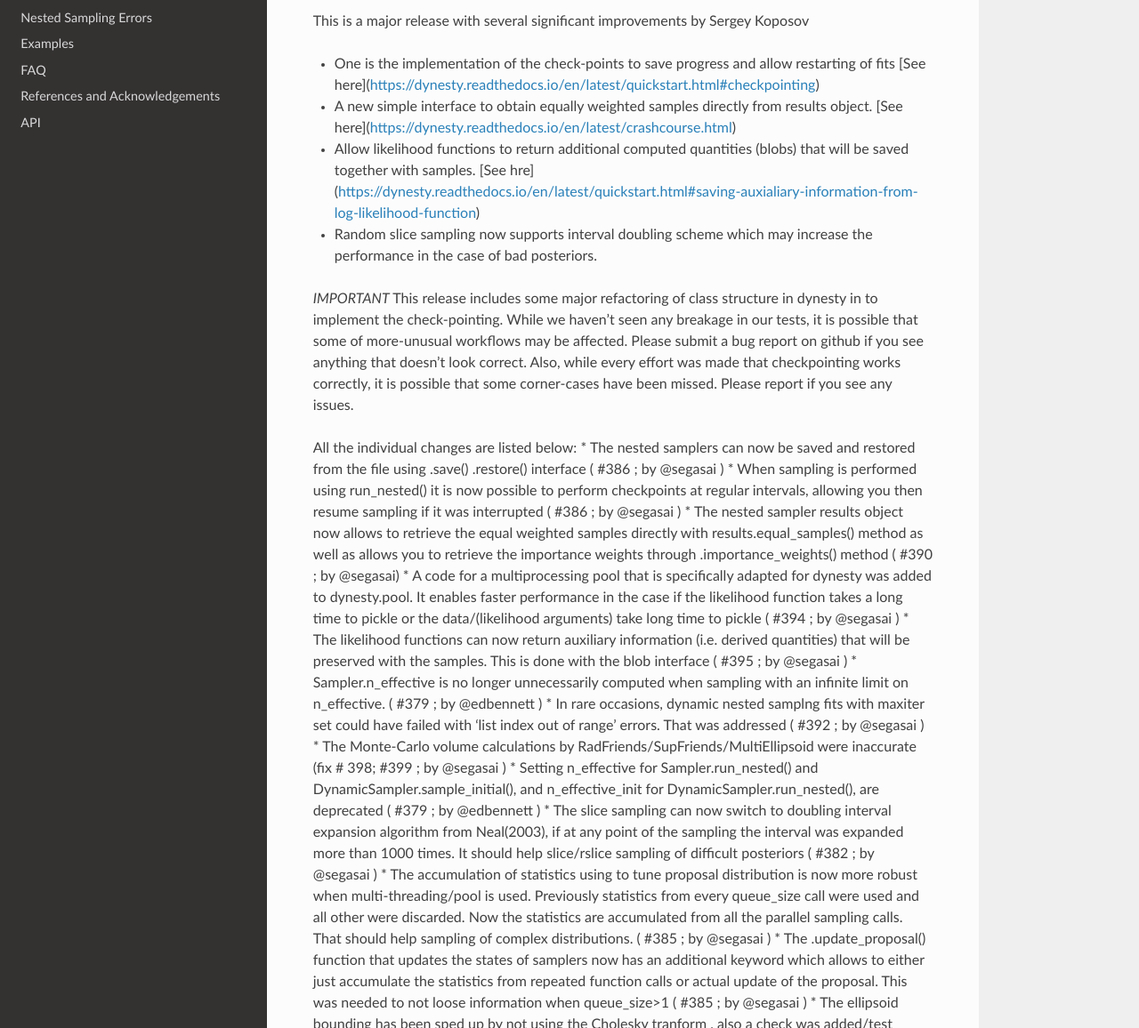
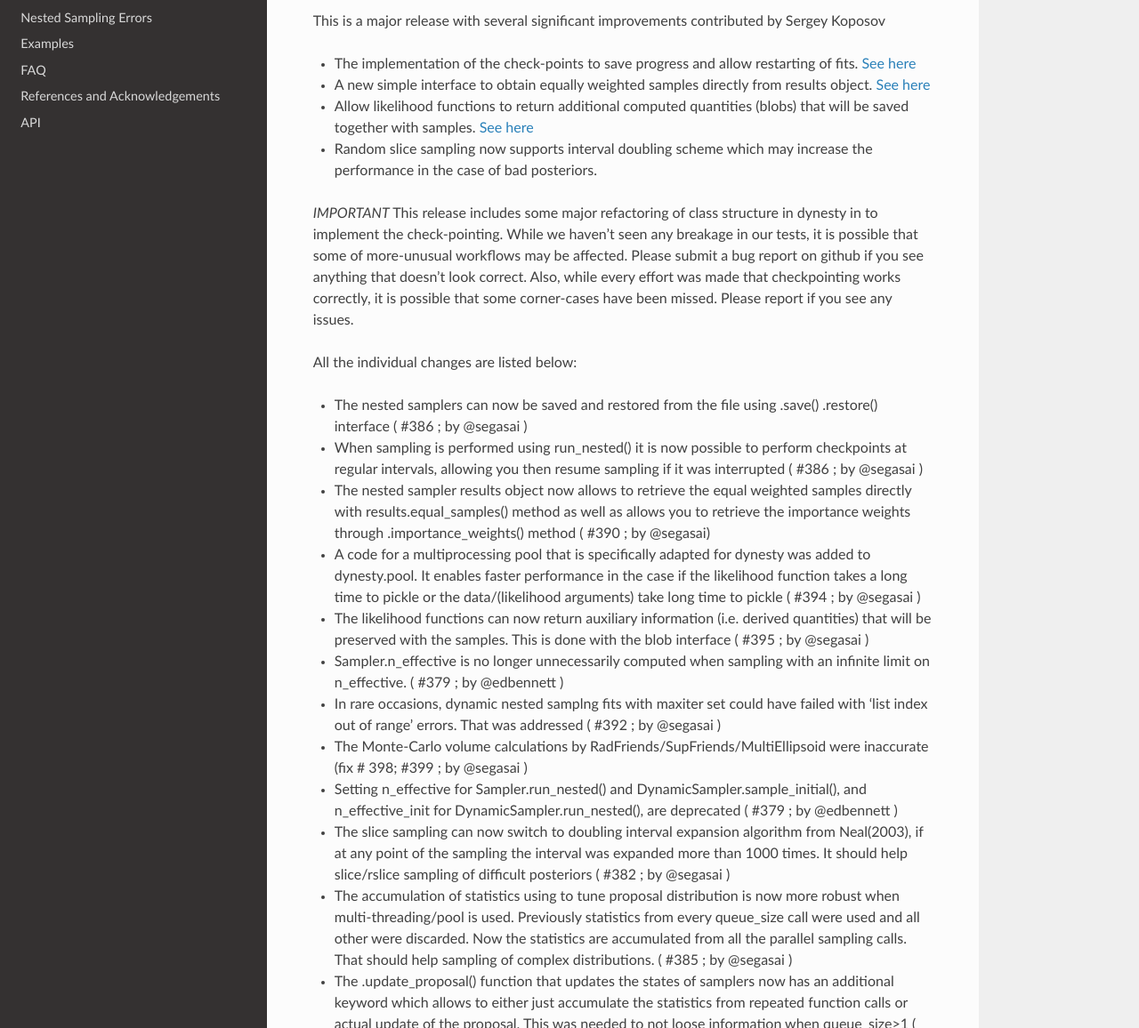
Before and after one commit to joshspeagle/dynesty, a Sphinx documentation site: the page built from docs/source/index.rst, in a window 1280 px wide and 1400 px high, scrolled down 2282 px. Shown: the part 244-1400 px from the top of the window at 89% size. Built offline with Sphinx 7.4.7 and the Read the Docs theme 2.0.0, drawn with Linux system fonts in a browser that asks for light colours; the version number is read from the project's files by our own code; some of the changed text lies outside the part shown.

Commit message:
update changelog formattign

```diff
--- a/docs/source/index.rst
+++ b/docs/source/index.rst
@@ -100,59 +100,59 @@
 
 2.0.0 (2022-10-06)
 ------------------
-This is a major release with several significant improvements by Sergey Koposov
+This is a major release with several significant improvements contributed by Sergey Koposov
 
-* One is the implementation of the check-points to save progress and allow restarting of fits [See here](https://dynesty.readthedocs.io/en/latest/quickstart.html#checkpointing)
-* A new simple interface to obtain equally weighted samples directly from results object. [See here](https://dynesty.readthedocs.io/en/latest/crashcourse.html)
-* Allow likelihood functions to return additional computed quantities (blobs) that will be saved together with samples. [See hre](https://dynesty.readthedocs.io/en/latest/quickstart.html#saving-auxialiary-information-from-log-likelihood-function)
-* Random slice sampling now supports interval doubling scheme which may increase the performance in the case of bad posteriors.
+- The implementation of the check-points to save progress and allow restarting of fits. `See here <https://dynesty.readthedocs.io/en/latest/quickstart.html#checkpointing>`__
+- A new simple interface to obtain equally weighted samples directly from results object. `See here <https://dynesty.readthedocs.io/en/latest/crashcourse.html>`__
+- Allow likelihood functions to return additional computed quantities (blobs) that will be saved together with samples. `See here <https://dynesty.readthedocs.io/en/latest/quickstart.html#saving-auxialiary-information-from-log-likelihood-function>`__
+- Random slice sampling now supports interval doubling scheme which may increase the performance in the case of bad posteriors.
 
 *IMPORTANT* This release includes some major refactoring of class structure in dynesty in to implement the check-pointing. While we haven't seen any breakage in our tests, it is possible that some of more-unusual workflows may be affected. Please submit a bug report on github if you see anything that doesn't look correct. Also, while every effort was made that checkpointing works correctly, it is possible that some corner-cases have been missed. Please report if you see any issues.
 
 All the individual changes are listed below:
-* The nested samplers can now be saved and restored from the file using .save()
-.restore() interface ( #386 ; by @segasai )
-* When sampling is performed using run_nested() it is now possible to perform checkpoints at regular intervals, allowing you then resume sampling if it was interrupted ( #386 ; by @segasai )
-* The nested sampler results object now allows to retrieve the equal weighted samples directly with results.equal_samples() method as well as allows you to retrieve the importance weights through .importance_weights() method ( #390 ; by @segasai)
-* A code for a multiprocessing pool that is specifically adapted for dynesty was added to dynesty.pool. It enables faster performance in the case if the likelihood function takes a long time to pickle or the data/(likelihood arguments) take long time to pickle ( #394 ; by @segasai )
-* The likelihood functions can now return auxiliary information (i.e. derived quantities) that will be preserved with the samples. This is done with the blob interface ( #395 ; by @segasai )
-* Sampler.n_effective is no longer unnecessarily computed when sampling with an infinite limit on n_effective. ( #379 ; by @edbennett )
-* In rare occasions, dynamic nested samplng fits with maxiter set could have failed with 'list index out of range' errors. That was addressed ( #392 ; by @segasai )
-* The Monte-Carlo volume calculations by RadFriends/SupFriends/MultiEllipsoid were inaccurate (fix # 398; #399 ; by @segasai )
-* Setting n_effective for Sampler.run_nested() and DynamicSampler.sample_initial(), and n_effective_init for DynamicSampler.run_nested(), are deprecated ( #379 ; by @edbennett )
-* The slice sampling can now switch to doubling interval expansion algorithm from Neal(2003), if at any point of the sampling the interval was expanded more than 1000 times. It should help slice/rslice sampling of difficult posteriors ( #382 ; by @segasai )
-* The accumulation of statistics using to tune proposal distribution is now more robust when multi-threading/pool is used. Previously statistics from every queue_size call were used and all other were discarded. Now the statistics are accumulated from all the parallel sampling calls. That should help sampling of complex distributions. ( #385 ; by @segasai )
-* The .update_proposal() function that updates the states of samplers now has an additional keyword which allows to either just accumulate the statistics from repeated function calls or actual update of the proposal. This was needed to not loose information when queue_size>1 ( #385 ; by @segasai )
-* The ellipsoid bounding has been sped up by not using the Cholesky tranform , also a check was added/test expanded for possible numerical issues when sampling from multiple ellipsoids potentially causing assert q>0 ( #397 ; by @segasai )
-* The individual samplers now take as input a special Namedtuple SamplerArgument rather than just a tuple ( #400 ; by @segasai ).
+
+- The nested samplers can now be saved and restored from the file using .save() .restore() interface ( #386 ; by @segasai )
+- When sampling is performed using run_nested() it is now possible to perform checkpoints at regular intervals, allowing you then resume sampling if it was interrupted ( #386 ; by @segasai )
+- The nested sampler results object now allows to retrieve the equal weighted samples directly with results.equal_samples() method as well as allows you to retrieve the importance weights through .importance_weights() method ( #390 ; by @segasai)
+- A code for a multiprocessing pool that is specifically adapted for dynesty was added to dynesty.pool. It enables faster performance in the case if the likelihood function takes a long time to pickle or the data/(likelihood arguments) take long time to pickle ( #394 ; by @segasai )
+- The likelihood functions can now return auxiliary information (i.e. derived quantities) that will be preserved with the samples. This is done with the blob interface ( #395 ; by @segasai )
+- Sampler.n_effective is no longer unnecessarily computed when sampling with an infinite limit on n_effective. ( #379 ; by @edbennett )
+- In rare occasions, dynamic nested samplng fits with maxiter set could have failed with 'list index out of range' errors. That was addressed ( #392 ; by @segasai )
+- The Monte-Carlo volume calculations by RadFriends/SupFriends/MultiEllipsoid were inaccurate (fix # 398; #399 ; by @segasai )
+- Setting n_effective for Sampler.run_nested() and DynamicSampler.sample_initial(), and n_effective_init for DynamicSampler.run_nested(), are deprecated ( #379 ; by @edbennett )
+- The slice sampling can now switch to doubling interval expansion algorithm from Neal(2003), if at any point of the sampling the interval was expanded more than 1000 times. It should help slice/rslice sampling of difficult posteriors ( #382 ; by @segasai )
+- The accumulation of statistics using to tune proposal distribution is now more robust when multi-threading/pool is used. Previously statistics from every queue_size call were used and all other were discarded. Now the statistics are accumulated from all the parallel sampling calls. That should help sampling of complex distributions. ( #385 ; by @segasai )
+- The .update_proposal() function that updates the states of samplers now has an additional keyword which allows to either just accumulate the statistics from repeated function calls or actual update of the proposal. This was needed to not loose information when queue_size>1 ( #385 ; by @segasai )
+- The ellipsoid bounding has been sped up by not using the Cholesky tranform , also a check was added/test expanded for possible numerical issues when sampling from multiple ellipsoids potentially causing assert q>0 ( #397 ; by @segasai )
+- The individual samplers now take as input a special Namedtuple SamplerArgument rather than just a tuple ( #400 ; by @segasai ).
 
 
 1.2.3 (2022-06-02)
 ------------------
 Bug fix release
 
-* Add a copy() method to Results object
-* Prevent an issue when pickling/unpickling samplers
-* Small ellipsoidal sampling speedup
+- Add a copy() method to Results object
+- Prevent an issue when pickling/unpickling samplers
+- Small ellipsoidal sampling speedup
 
 1.2.2 (2022-04-12)
 ------------------
 Bug fix release
 
-* The problem with biased posteriors was fixed when using multi-ellipsoid
+- The problem with biased posteriors was fixed when using multi-ellipsoid
   bounds and rslice and rwalk samplers. Previously the chains did not satisfy
   detailed balance. (issue #364). Original discovery of the problem
   and help by Colm Talbot. In the case of complex posteriors, somewhat slower
   performance may be seen.
-* Fix the issue introduced in 1.2.1 when the prior_transform returns a tuple or
+- Fix the issue introduced in 1.2.1 when the prior_transform returns a tuple or
   or a list (rather than numpy array). Now that should be accepted.
 
 1.2.1 (2022-04-04)
 ------------------
 Small bug fix release
 
-* The arguments of prior_transform and likelihood function are now explicitely copied, so the sampling can work if those function apply changes to argument vectors ( #362 )
-* Fix the compilation of the docs, and update them a bit
+- The arguments of prior_transform and likelihood function are now explicitely copied, so the sampling can work if those function apply changes to argument vectors ( #362 )
+- Fix the compilation of the docs, and update them a bit
 
 1.2.0 (2022-03-31)
 ------------------
@@ -161,58 +161,58 @@
 
 Most of the changes in the release have been contributed by [Sergey Koposov](https://github.com/segasai) who has joined the dynesty project.
 
-* Saving likelihood. It is now possible to save likelihood calls history during sampling into HDF5 file (this is not compatible with parallel sampling yet). The relevant options are  save_history=False, history_filename=None (#235)
-* add_batch() function now has the mode parameter that allows you to manually chose the logl range for the batch (#328)
-* More testing with code coverage of >90% + validation on test problems
-* Internal refactoring reducing code duplication (saved_run, integral calculations, different samplers etc)
-* Multiple speedups: ellipsoid bounds, bootstrap, jitter_run (#239, #256, #329)
-* Exception is raised if unknown arguments are provided for static/dynamic samplers (#295)
+- Saving likelihood. It is now possible to save likelihood calls history during sampling into HDF5 file (this is not compatible with parallel sampling yet). The relevant options are  save_history=False, history_filename=None (#235)
+- add_batch() function now has the mode parameter that allows you to manually chose the logl range for the batch (#328)
+- More testing with code coverage of >90% + validation on test problems
+- Internal refactoring reducing code duplication (saved_run, integral calculations, different samplers etc)
+- Multiple speedups: ellipsoid bounds, bootstrap, jitter_run (#239, #256, #329)
+- Exception is raised if unknown arguments are provided for static/dynamic samplers (#295)
 
-* Migrate to new numpy random generator functionality from RandomState (#280)
-* Make dynesty fully deterministic if random state is provided (#292)
+- Migrate to new numpy random generator functionality from RandomState (#280)
+- Make dynesty fully deterministic if random state is provided (#292)
 
-* Remove the pointvol parameter used in internal calculations, such as ellipsoid splits (#284)
-* Get rid of vol_dec parameter (#286)
-* Improve bounding ellipsoids algorithms, for example how we are dealing with degenerate ellipsoids (#264, #268)
-* Introduce more stable multi-ellipsoidal splitting using BIC (#286)
+- Remove the pointvol parameter used in internal calculations, such as ellipsoid splits (#284)
+- Get rid of vol_dec parameter (#286)
+- Improve bounding ellipsoids algorithms, for example how we are dealing with degenerate ellipsoids (#264, #268)
+- Introduce more stable multi-ellipsoidal splitting using BIC (#286)
 
-* Do not use KL divergence function for stopping criteria based on posterior, instead use the criterion based on the number of effective samples. The old behaviour can still be achieved by using the dynesty.utils.old_stopping_function (#332)
-* Fix bugs in dynamic sampling that can lead to sampler not finding points in the interval (#244)
-* Major refactor of rslice/slice sampling increasing its stability (#269, #271)
-* Disable ncdim when slice sampling (#271)
-* Change the defaults for slices/walks/bootstrap (vs number of dimensions) (#297)
-* Change default samplers (vs ndim, i.e. use rslice for high dimensions) (#286)
-* Remove rstagger sampler, as it was producing incorrect results/based on non-Markovian chains (#322)
-* Fix rwalk sampler. Previously the chains were not Markovian (#319, #323, #324)
-* Change step adaptation of rwalk and rslice (#260, #323)
-* Change the calculation of evidence uncertainties, remove factor the unnecessary factor two, and improve numerical stability of calculations (#306, #360)
-* Refactor the addition of batches in dynamic sampling, preventing possibly infinite loop (#326)
-* Improve stability of resample_equal (#351)
-* New Results interface with a dedicated object, rather than a wrapper around the dictionary (#330)
+- Do not use KL divergence function for stopping criteria based on posterior, instead use the criterion based on the number of effective samples. The old behaviour can still be achieved by using the dynesty.utils.old_stopping_function (#332)
+- Fix bugs in dynamic sampling that can lead to sampler not finding points in the interval (#244)
+- Major refactor of rslice/slice sampling increasing its stability (#269, #271)
+- Disable ncdim when slice sampling (#271)
+- Change the defaults for slices/walks/bootstrap (vs number of dimensions) (#297)
+- Change default samplers (vs ndim, i.e. use rslice for high dimensions) (#286)
+- Remove rstagger sampler, as it was producing incorrect results/based on non-Markovian chains (#322)
+- Fix rwalk sampler. Previously the chains were not Markovian (#319, #323, #324)
+- Change step adaptation of rwalk and rslice (#260, #323)
+- Change the calculation of evidence uncertainties, remove factor the unnecessary factor two, and improve numerical stability of calculations (#306, #360)
+- Refactor the addition of batches in dynamic sampling, preventing possibly infinite loop (#326)
+- Improve stability of resample_equal (#351)
+- New Results interface with a dedicated object, rather than a wrapper around the dictionary (#330)
 
 
 1.1 (2021-04-05)
 ------------------
-* Improved behavior and stability of the bounding distributions (with
+- Improved behavior and stability of the bounding distributions (with
   `Sergey Koposov <https://github.com/segasai>`_ and
   `Johannes Buchner <https://github.com/johannesbuchner>`_).
 
-* Added support for specifying the number of clustering dimensions (`'ncdim'`)
+- Added support for specifying the number of clustering dimensions (`'ncdim'`)
   in case these may differ from the number of prior dimensions (`'npdim'`)
   (with `Colm Talbot <https://github.com/ColmTalbot>`_).
 
-* Fixed a bug where ``dynesty`` was not properly enforcing nested sampling's
+- Fixed a bug where ``dynesty`` was not properly enforcing nested sampling's
   monotonically-increasing likelihood condition when sampling
   (with `Colm Talbot <https://github.com/ColmTalbot>`_).
 
-* Improved ability to save sampler objects to disk to backup progress (with
+- Improved ability to save sampler objects to disk to backup progress (with
   `Patrick Sheehan <https://github.com/psheehan>`_ and
   `Alex Nitz <https://github.com/ahnitz>`_).
 
-* Limited support for user-defined proposal strategies (with
+- Limited support for user-defined proposal strategies (with
   `Gregory Ashton <https://github.com/GregoryAshton>`_).
 
-* Additional small bugfixes, references, and documentation updates.
+- Additional small bugfixes, references, and documentation updates.
 
 1.0.1 (2020-01-17)
 -------------------
```
Also changed, not shown: CHANGELOG.md (+2 -2 lines).
